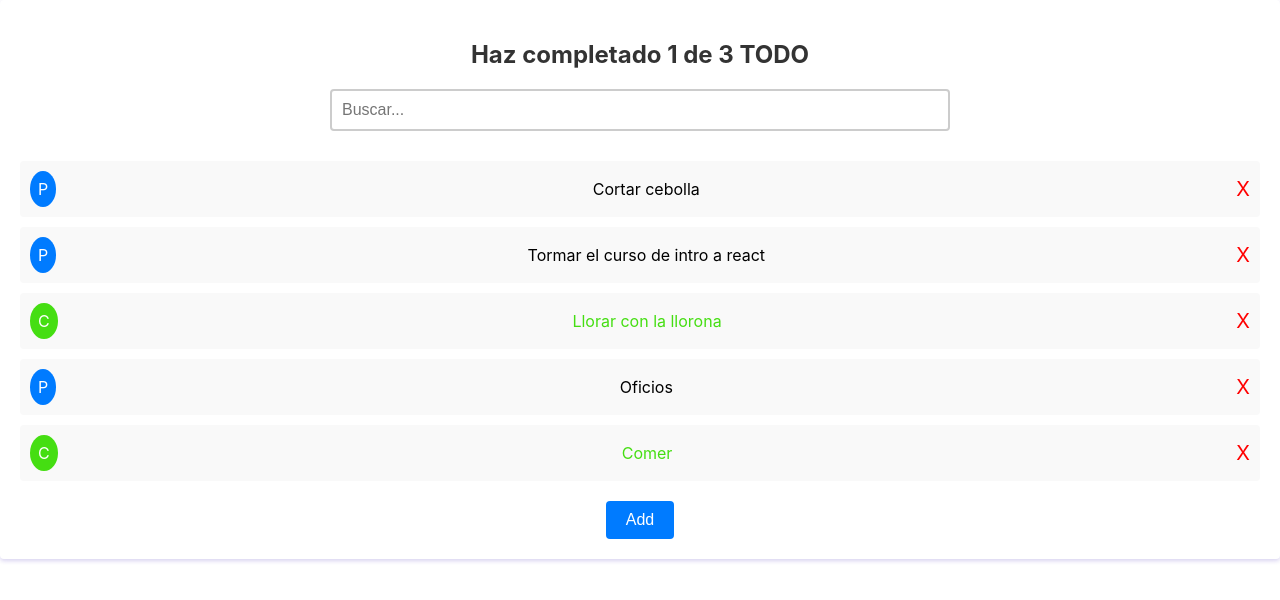
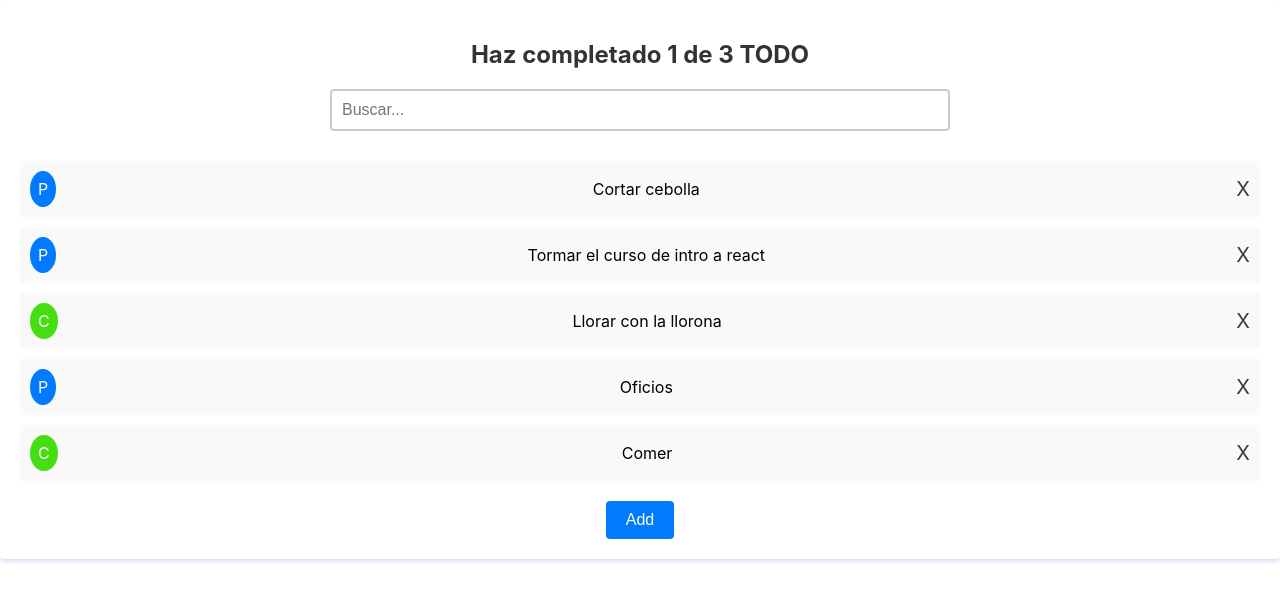
Before and after one commit to ckomalram/tasktodo, a React (Create React App) app: page / in a window 1280 px wide. Shown: the top 600 px of the page. Built offline with nearby package versions, Linux system fonts and the light colour scheme.

Commit message:
++ css de icono delete

```diff
--- a/src/Components/TodoItem.js
+++ b/src/Components/TodoItem.js
@@ -7,7 +7,7 @@ function TodoItem(props) {
         <span className={`${props.completed ? 'task-complete' : 'task-pending'}`}>
           {props.completed ? 'C' : 'P'}
           </span>
-        <p className={`${props.completed ? 'complete' : ''}`}>{props.text}</p>
+        <p >{props.text}</p>
         <span>X</span>
       </li>
     );
--- a/src/Styles/TodoItem.css
+++ b/src/Styles/TodoItem.css
@@ -22,14 +22,18 @@ li {
 
   li span:last-of-type {
     font-size: 20px;
-    color: #ff0000;
+    color: #3d3c32;
     cursor: pointer;
     margin-left: 10px;
   }
 
-  .txt-p{
-    font-size: larger;
+  li span:last-of-type:hover {
+    font-size: 25px;
+    color: #f00400;
+    cursor: pointer;
+    margin-left: 10px;
   }
+
   .complete{
     color: #45de12;
   }
```
